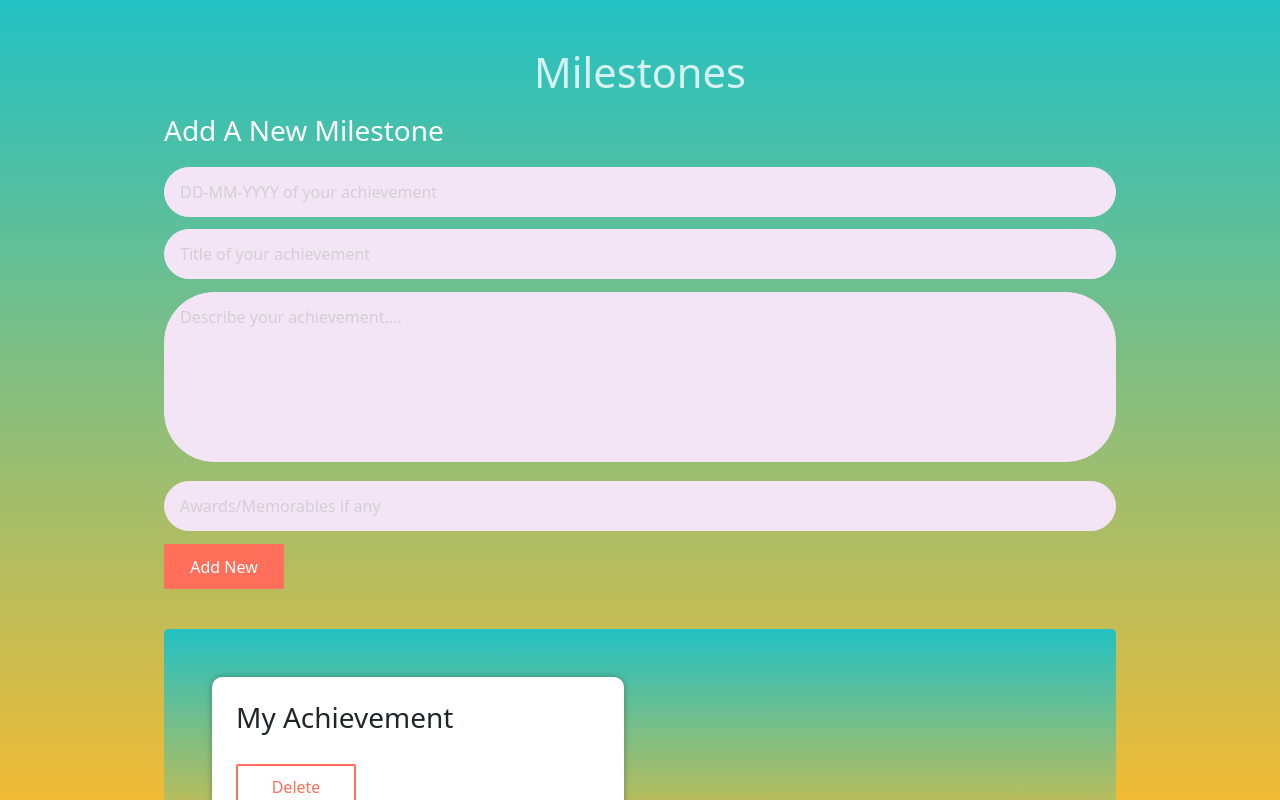
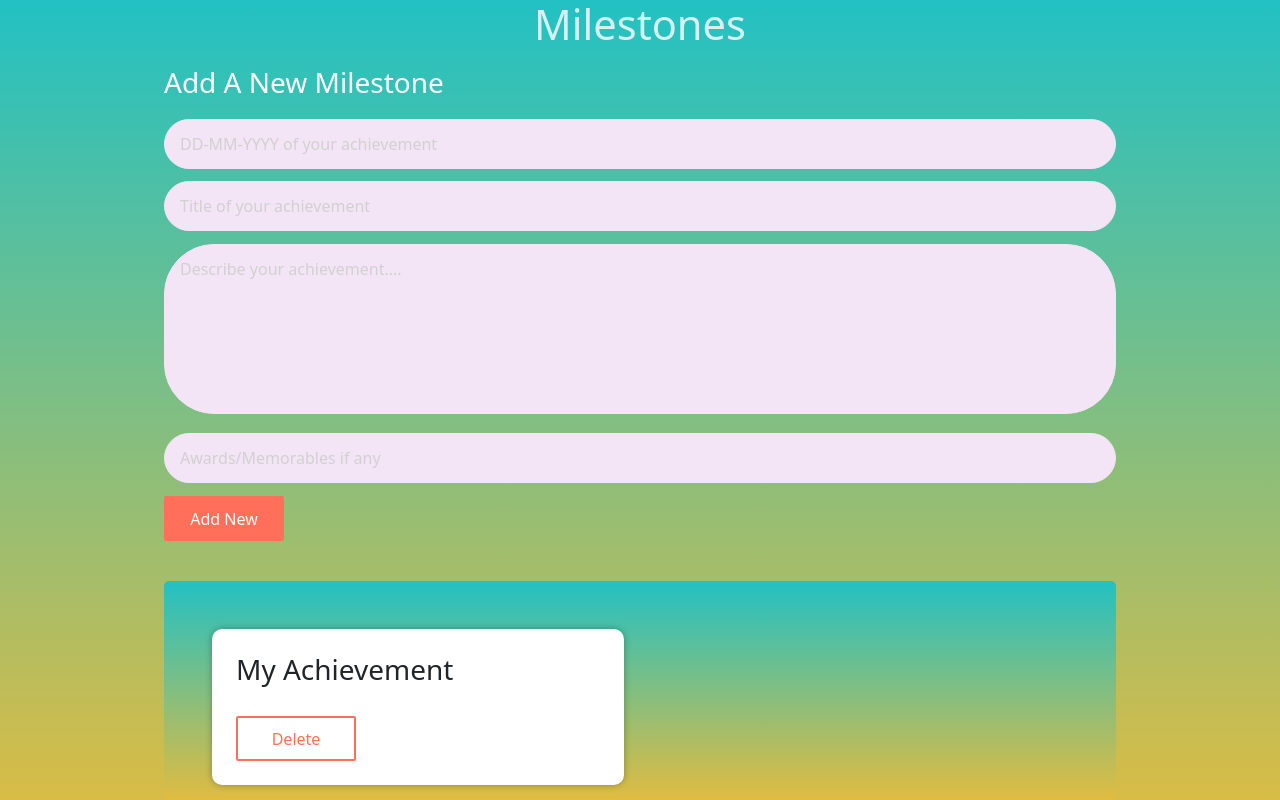
Before and after one commit to SE-Project-Team/Healify, a React (Create React App) app in the folder healify/: page /Create in a window 1280 px wide. Shown: the top 800 px of the page. Built offline with nearby package versions, Linux system fonts and the light colour scheme.

Commit message:
Update Create.module.css

```diff
--- a/healify/src/Components/Create.module.css
+++ b/healify/src/Components/Create.module.css
@@ -1,14 +1,14 @@
 @import url("https://fonts.googleapis.com/css2?family=Poppins&display=swap");
-body {
+.apply {
   line-height: 1.5;
   font-weight: 300;
   background-image: linear-gradient(#22c1c3, #fdbb2d);
-  height: 100vh;
+  height: 120vh;
 }
 
 .note {
   max-width: 1000px;
-  margin: 3rem auto;
+  margin: 0rem auto;
   padding: 0 1.5rem;
 }
 
```
